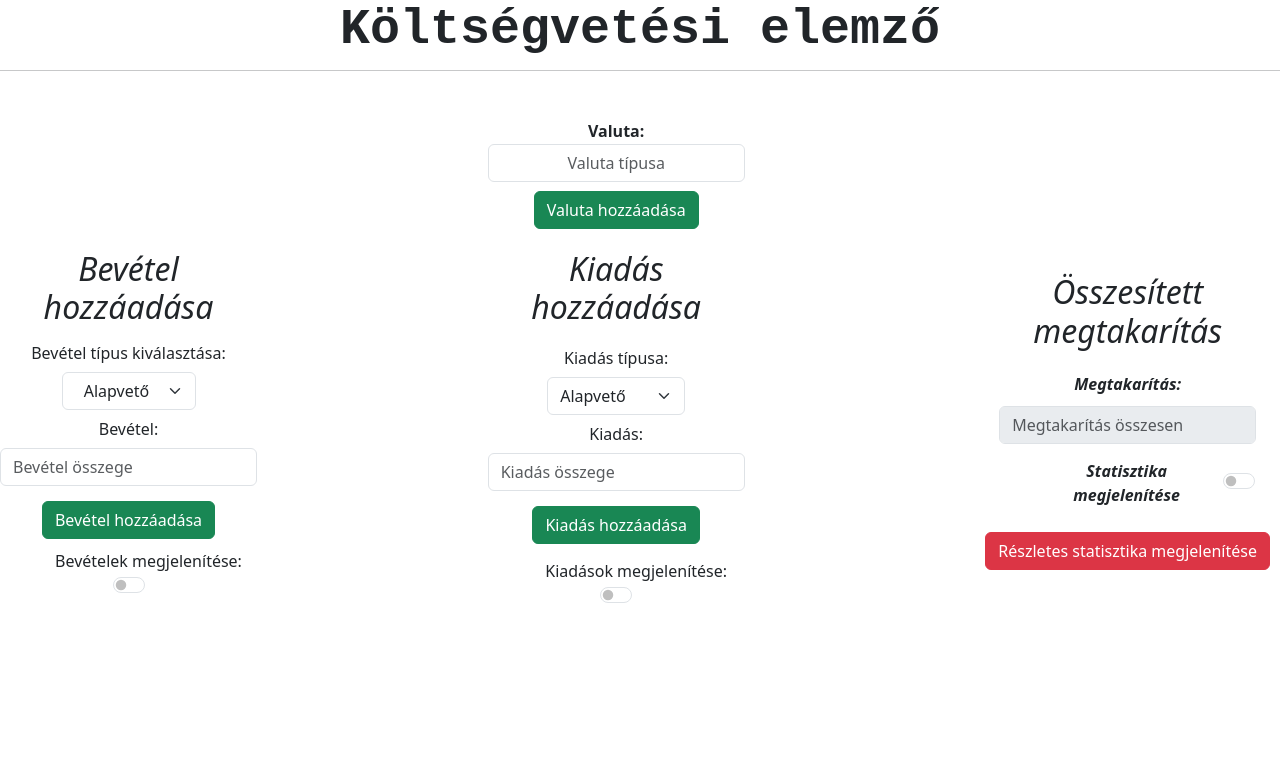
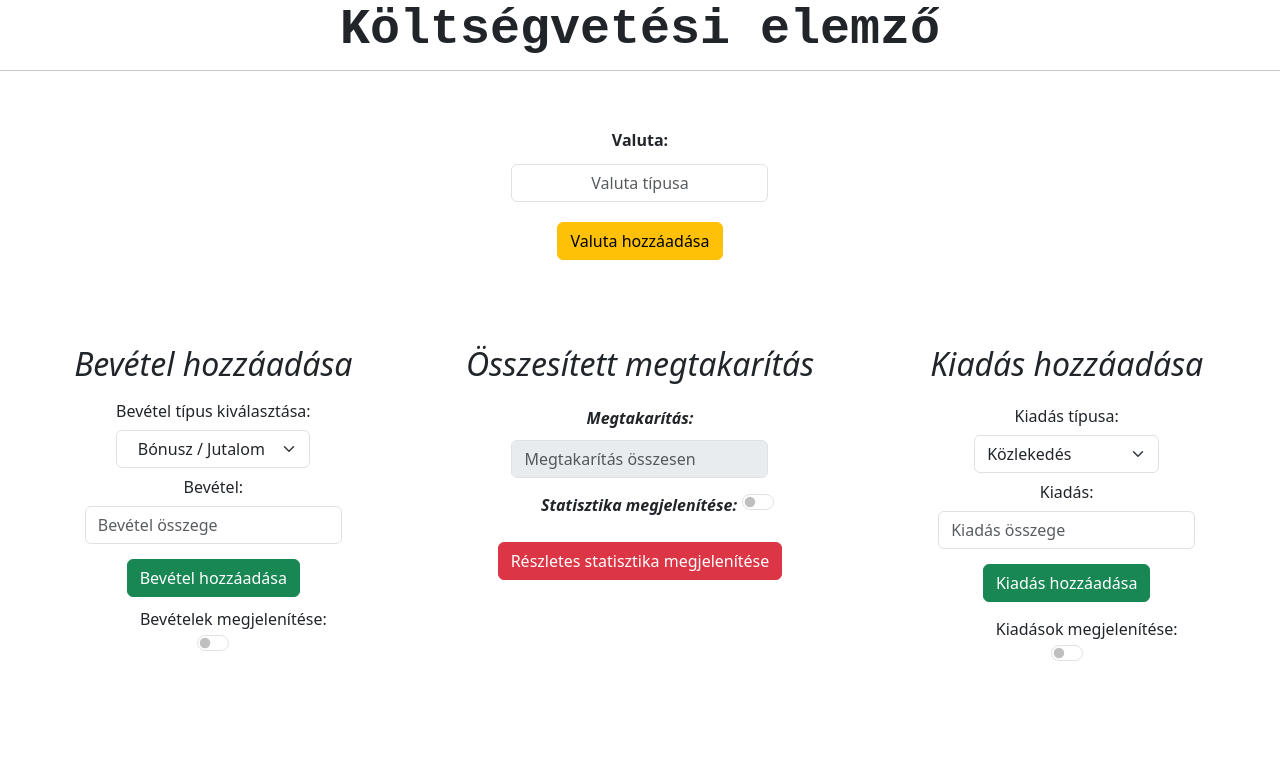
Before and after one commit to csanadlajko/FS-semester-project, a Python web app: template FRONTEND/templates/index.html in a window 1280 px wide. Shown: the top 776 px of the page. Run offline with Jinja, Linux system fonts and the light colour scheme; the template is opened without the code that fills it, so the values that code supplies are empty.

Commit message:
Added new grid for currency type and new options for spending and income dropdown menu.

```diff
--- a/FRONTEND/js/main.js
+++ b/FRONTEND/js/main.js
@@ -117,7 +117,7 @@ document.addEventListener("DOMContentLoaded", function() {
         const response = await fetch("http://localhost:5284/MoneyStats/getSavings");
         const savingResponse = await response.json();
         const currencyType = document.getElementById("currencyType").value;
-        if (Number(savingResponse.totalSavings) < 0) alert(`Figyelem, túlköltekezés! Mértéke: ${savingResponse.totalSavings} ${currencyType}`)
+        if (Number(savingResponse.totalSavings) < 0) alert(`Figyelem, túlköltekezés! Mértéke: ${Math.abs(savingResponse.totalSavings)} ${currencyType}`)
         if (savingResponse.totalSavings === Number(0)) {
             document.getElementById("totalSavings").value = "";
         }
--- a/FRONTEND/style/styles.css
+++ b/FRONTEND/style/styles.css
@@ -30,12 +30,21 @@
     grid-row-gap: 0px;
 }
 
-.div1 { grid-area: 1 / 3 / 2 / 4; }
-.div2 { grid-area: 1 / 5 / 2 / 6; }
-.div3 { grid-area: 1 / 1 / 2 / 2; }
+.parent {
+    display: grid;
+    grid-template-columns: repeat(3, 1fr);
+    grid-template-rows: 0.2fr 0.4fr;
+    grid-column-gap: 0px;
+    grid-row-gap: 0px;
+}
 
-.div1, .div2, .div3 {
-    margin-top: 50%;
+.div1 { grid-area: 2 / 1 / 3 / 2; }
+.div2 { grid-area: 2 / 2 / 3 / 3; }
+.div3 { grid-area: 2 / 3 / 3 / 4; }
+.div4 { grid-area: 1 / 2 / 2 / 3; }
+
+.div1, .div2, .div3, .div4 {
+    margin-top: 20%;
     margin-bottom: 25%;
     gap: 5px;
     text-align: center ;
@@ -44,27 +53,23 @@
     width: auto;
 }
 
-#currencyType {
-    position:absolute;
-    top: 18%;
-    text-align: center;
-}
-
 #currencyLabel {
-    position: absolute;
-    top: 14% !important;
     font-weight: bold;
 }
 
-#addCurrencyType {
-    position: absolute;
-    top: 22% !important;
+.div4 {
+    margin-bottom: auto !important;
+    margin-top: auto !important;
 }
 
 #showStats {
     margin: 5px !important;
     text-align: start !important;
     align-items: flex-end;
+}
+
+#currencyType {
+    text-align: center;
 }
 
 .switchClass {
--- a/FRONTEND/templates/index.html
+++ b/FRONTEND/templates/index.html
@@ -12,19 +12,18 @@
     <h1 class="mainTitle">Költségvetési elemző</h1>
     <hr>
     <div class="parent">
-        <div class="div1 d-flex flex-column justify-content-center align-items-center">
-            <label for="currencyType" class="col-form-label" id="currencyLabel">Valuta:</label>
-            <input type="text" class="form-control w-auto" id="currencyType" placeholder="Valuta típusa">
-            <input type="button" class="btn btn-success submitButton" id="addCurrencyType" value="Valuta hozzáadása">
+        <div class="div3 d-flex flex-column justify-content-center align-items-center">
             <h2 class="description">
                 Kiadás hozzáadása
             </h2>
             <form class="d-flex flex-column justify-content-center align-items-center" name="Havi bevétel adatok">
                 <label for="spentType" class="col-form-label">Kiadás típusa:</label>
                 <select id="spentType" class="form-select w-auto">
-                    <option value="Alapvető">Alapvető</option>
+                    <option value="Alapvető">Közlekedés</option>
                     <option value="Szórakozás">Szórakozás</option>
                     <option value="Vészhelyzet">Vészhelyzet</option>
+                    <option value="Lakhatás">Lakhatás</option>
+                    <option value="Oktatás / Fejlődés">Oktatás / Fejlődés</option>
                     <option value="Egyéb">Egyéb</option>
                 </select>
                 <label for="spentAmount" class="col-form-label" id="spentLabel">Kiadás:</label>
@@ -44,22 +43,24 @@
                 <label for="totalSavings" class="col-form-label">Megtakarítás:</label>
                 <input type="text" disabled class="form-control w-auto" id="totalSavings" placeholder="Megtakarítás összesen">
                 <div class="switchClass form-check form-switch d-flex flex-row justify-content-center align-items-center">
-                    <label class="form-check-label" for="showStats">Statisztika megjelenítése</label>
+                    <label class="form-check-label" for="showStats">Statisztika megjelenítése:</label>
                     <input class="form-check-input" type="checkbox" role="switch" id="showStats">
                 </div>
                 <input type="button" class="btn btn-danger submitButton" id="detailedStats" value="Részletes statisztika megjelenítése" onclick="window.location.href='stat_details.html'">
             </div>
         </div>
-        <div class="div3">
+        <div class="div1">
             <h2 class="description">
                 Bevétel hozzáadása
             </h2>
             <form class="d-flex flex-column justify-content-center align-items-center">
                 <label for="spentType" class="col-form-label">Bevétel típus kiválasztása:</label>
                 <select id="incomeType" class="form-select w-auto">
-                    <option value="Alapvető">Alapvető</option>
-                    <option value="Szórakozás">Szórakozás</option>
-                    <option value="Fizetés">Fizetés</option>
+                    <option value="Bónusz / Jutalom">Bónusz / Jutalom</option>
+                    <option value="Fizetés / Munkabér">Fizetés / Munkabér</option>
+                    <option value="Ajánkdék">Ajándék</option>
+                    <option value="Befektetés hozama">Befektetés hozama</option>
+                    <option value="Nyugdíj">Nyugdíj</option>
                     <option value="Egyéb">Egyéb</option>
                 </select>
                 <label for="incomeAmount" class="col-form-label" id="incomeLabel">Bevétel:</label>
@@ -70,6 +71,11 @@
                 <label class="form-check-label" for="showIncomeStats">Bevételek megjelenítése:</label>
                 <input class="form-check-input" type="checkbox" role="switch" id="showIncomeStats">
             </div>
+        </div>
+        <div class="div4 d-flex flex-column justify-content-center align-items-center">
+            <label for="currencyType" class="col-form-label" id="currencyLabel">Valuta:</label>
+            <input type="text" class="form-control w-auto" id="currencyType" placeholder="Valuta típusa">
+            <input type="button" class="btn btn-warning submitButton" id="addCurrencyType" value="Valuta hozzáadása">
         </div>
     </div>
     <div id="statContainer">
```
